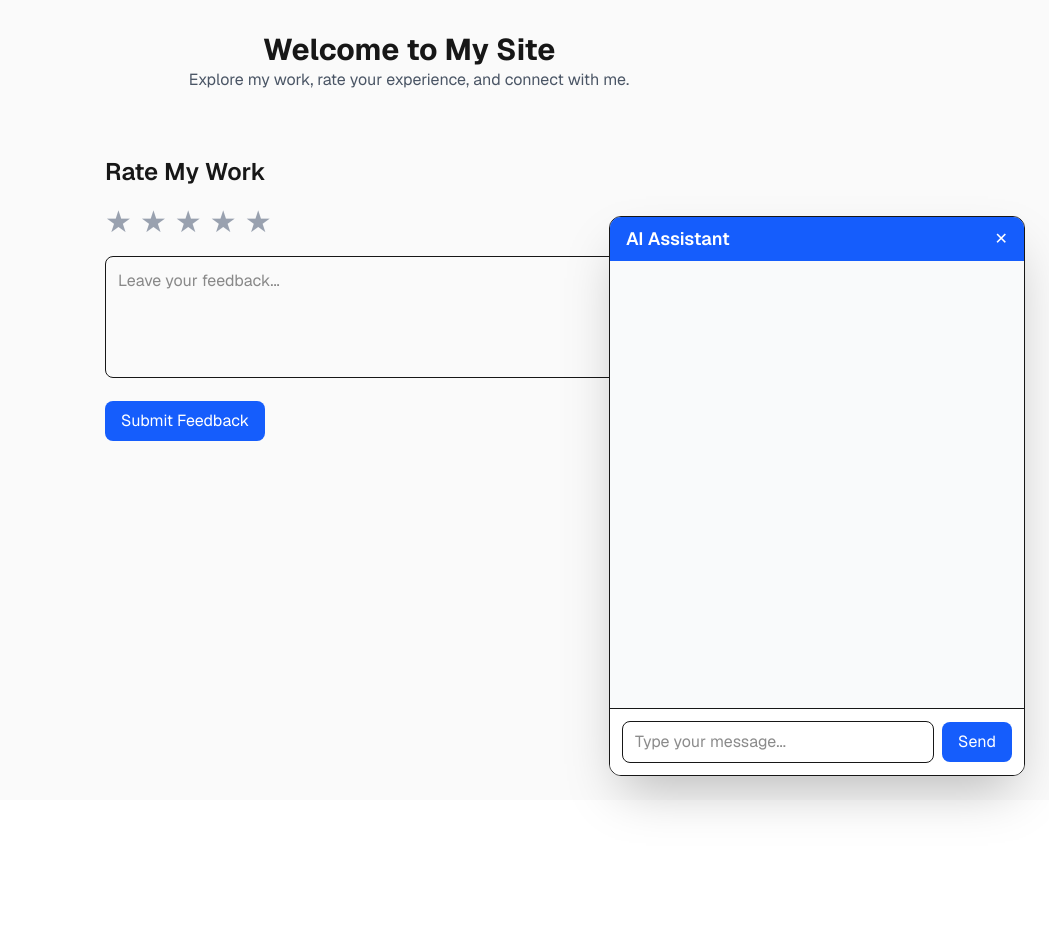
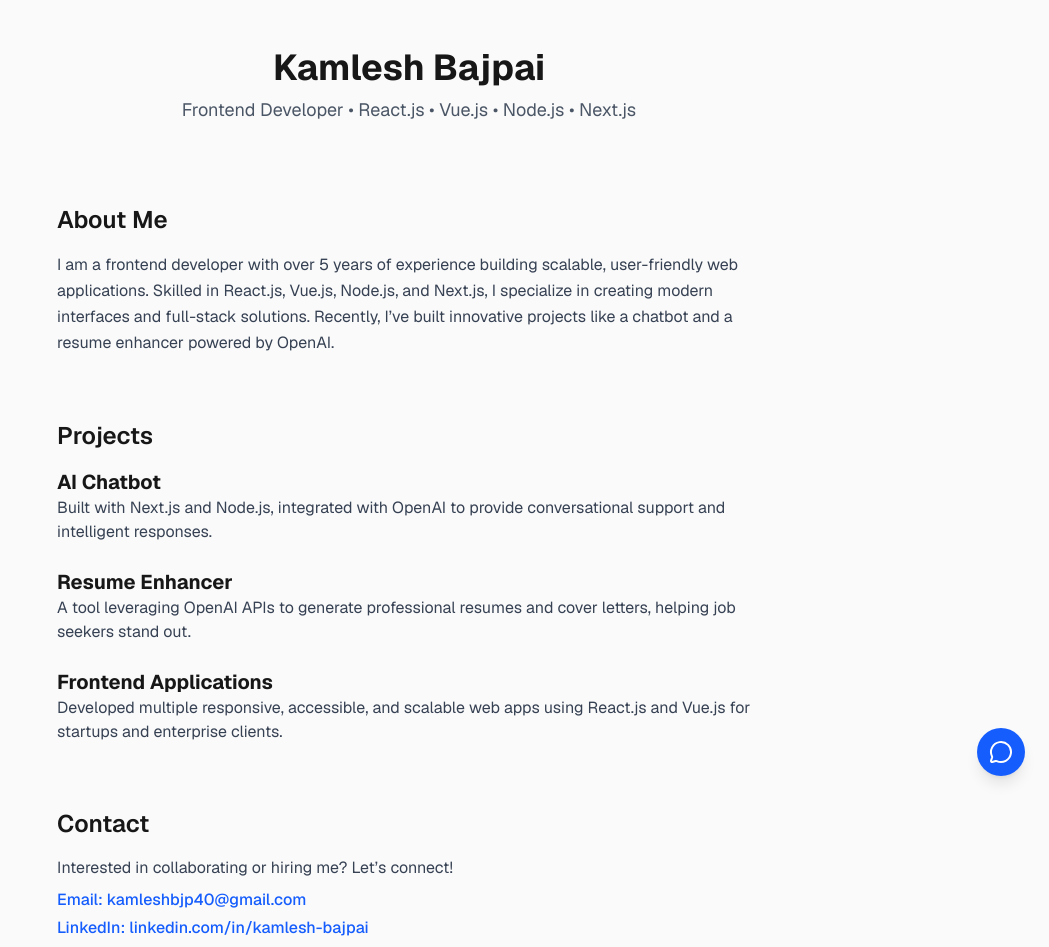
Before and after one commit to kamleshbajpai90/chatbot, a Next.js app: page / in a window 1280 px wide. Shown: the top 947 px of the page, without its empty margins (231-1280 px from the left). Before the commit the page ends 800 px from the top, so only its background shows below. Built offline with nearby package versions, Linux system fonts and the light colour scheme.

Commit message:
portfolio page added

```diff
--- a/src/app/api/resume-enhancer/route.ts
+++ b/src/app/api/resume-enhancer/route.ts
@@ -13,7 +13,7 @@ export async function POST(req: Request) {
   const text = await file.text();
 
   const model = new ChatOpenAI({
-    modelName: "gpt-5.5-mini",
+    modelName: "gpt-4o-mini",
     temperature: 0.7,
   });
 
--- /dev/null
+++ b/src/app/chatbot/page.tsx
@@ -0,0 +1,87 @@
+"use client";
+import { useState } from "react";
+import ChatbotWidget from "../components/ChatbotWidget";
+
+export default function Chatbot() {
+  const [rating, setRating] = useState(0);
+  const [hover, setHover] = useState(0);
+  const [feedback, setFeedback] = useState("");
+
+  const handleSubmit = async (e: React.FormEvent) => {
+    e.preventDefault();
+
+    const res = await fetch("/api/feedback", {
+      method: "POST",
+      headers: { "Content-Type": "application/json" },
+      body: JSON.stringify({ rating, feedback }),
+    });
+
+    const data = await res.json();
+
+    if (data.success) {
+      alert("Thank you for your feedback!");
+      setRating(0);
+      setFeedback("");
+    } else {
+      alert("Error saving feedback: " + data.error);
+    }
+  };
+
+
+  return (
+    <div className="min-h-screen bg-zinc-50 dark:bg-black font-sans">
+      <header className="p-8 text-center">
+        <h1 className="text-3xl font-bold">Welcome to My Site</h1>
+        <p className="text-gray-600 dark:text-gray-400">
+          Explore my work, rate your experience, and connect with me.
+        </p>
+      </header>
+
+      {/* Rating Section */}
+      <section className="max-w-2xl mx-auto p-8">
+        <h2 className="text-2xl font-semibold mb-4">Rate My Work</h2>
+        <form onSubmit={handleSubmit} className="space-y-4">
+          {/* Star Rating */}
+          <div className="flex space-x-2">
+            {[1, 2, 3, 4, 5].map((star) => (
+              <button
+                type="button"
+                key={star}
+                onClick={() => setRating(star)}
+                onMouseEnter={() => setHover(star)}
+                onMouseLeave={() => setHover(0)}
+                className={`text-3xl ${
+                  (hover || rating) >= star
+                    ? "text-yellow-400"
+                    : "text-gray-400"
+                }`}
+              >
+                ★
+              </button>
+            ))}
+          </div>
+
+          {/* Feedback Textarea */}
+          <textarea
+            value={feedback}
+            onChange={(e) => setFeedback(e.target.value)}
+            placeholder="Leave your feedback..."
+            className="w-full border rounded-lg p-3 focus:outline-none focus:ring-2 focus:ring-blue-500"
+            rows={4}
+          />
+
+          {/* Submit Button */}
+          <button
+            type="submit"
+            className="px-4 py-2 bg-blue-600 text-white rounded-lg hover:bg-blue-700 transition-colors"
+          >
+            Submit Feedback
+          </button>
+        </form>
+      </section>
+
+      {/* Chatbot Widget */}
+      <ChatbotWidget />
+    </div>
+  );
+}
--- a/src/app/components/ChatbotWidget.tsx
+++ b/src/app/components/ChatbotWidget.tsx
@@ -1,17 +1,19 @@
 "use client";
 import { useState } from "react";
 import ReactMarkdown from "react-markdown";
-import { MessageCircle } from "lucide-react"; // install lucide-react for icons
+import { MessageCircle } from "lucide-react";
 
 interface ChatbotWidgetProps {
   className?: string;
+  isOpen?: boolean; // new prop
 }
 
-export default function ChatbotWidget({ className }: ChatbotWidgetProps) {
+export default function ChatbotWidget({ className, isOpen = true }: ChatbotWidgetProps) {
+  // initialize state from prop
+  const [open, setOpen] = useState(isOpen);
   const [messages, setMessages] = useState<{ role: string; content: string }[]>([]);
   const [input, setInput] = useState("");
   const [loading, setLoading] = useState(false);
-  const [open, setOpen] = useState(true);
 
   const sendMessage = async () => {
     if (!input.trim()) return;
--- a/src/app/page.tsx
+++ b/src/app/page.tsx
@@ -1,87 +1,76 @@
 "use client";
-import { useState } from "react";
 import ChatbotWidget from "./components/ChatbotWidget";
 
 export default function Home() {
-  const [rating, setRating] = useState(0);
-  const [hover, setHover] = useState(0);
-  const [feedback, setFeedback] = useState("");
-
-  const handleSubmit = async (e: React.FormEvent) => {
-    e.preventDefault();
-
-    const res = await fetch("/api/feedback", {
-      method: "POST",
-      headers: { "Content-Type": "application/json" },
-      body: JSON.stringify({ rating, feedback }),
-    });
-
-    const data = await res.json();
-
-    if (data.success) {
-      alert("Thank you for your feedback!");
-      setRating(0);
-      setFeedback("");
-    } else {
-      alert("Error saving feedback: " + data.error);
-    }
-  };
-
-
   return (
     <div className="min-h-screen bg-zinc-50 dark:bg-black font-sans">
-      <header className="p-8 text-center">
-        <h1 className="text-3xl font-bold">Welcome to My Site</h1>
-        <p className="text-gray-600 dark:text-gray-400">
-          Explore my work, rate your experience, and connect with me.
+      {/* Header */}
+      <header className="p-12 text-center">
+        <h1 className="text-4xl font-bold">Kamlesh Bajpai</h1>
+        <p className="mt-2 text-lg text-gray-600 dark:text-gray-400">
+          Frontend Developer • React.js • Vue.js • Node.js • Next.js
         </p>
       </header>
 
-      {/* Rating Section */}
-      <section className="max-w-2xl mx-auto p-8">
-        <h2 className="text-2xl font-semibold mb-4">Rate My Work</h2>
-        <form onSubmit={handleSubmit} className="space-y-4">
-          {/* Star Rating */}
-          <div className="flex space-x-2">
-            {[1, 2, 3, 4, 5].map((star) => (
-              <button
-                type="button"
-                key={star}
-                onClick={() => setRating(star)}
-                onMouseEnter={() => setHover(star)}
-                onMouseLeave={() => setHover(0)}
-                className={`text-3xl ${
-                  (hover || rating) >= star
-                    ? "text-yellow-400"
-                    : "text-gray-400"
-                }`}
-              >
-                ★
-              </button>
-            ))}
+      {/* About Section */}
+      <section className="max-w-3xl mx-auto p-8">
+        <h2 className="text-2xl font-semibold mb-4">About Me</h2>
+        <p className="text-gray-700 dark:text-gray-300 leading-relaxed">
+          I am a frontend developer with over 5 years of experience building
+          scalable, user-friendly web applications. Skilled in React.js, Vue.js,
+          Node.js, and Next.js, I specialize in creating modern interfaces and
+          full-stack solutions. Recently, I’ve built innovative projects like a
+          chatbot and a resume enhancer powered by OpenAI.
+        </p>
+      </section>
+
+      {/* Projects Section */}
+      <section className="max-w-3xl mx-auto p-8">
+        <h2 className="text-2xl font-semibold mb-4">Projects</h2>
+        <div className="space-y-6">
+          <div>
+            <h3 className="text-xl font-bold">AI Chatbot</h3>
+            <p className="text-gray-700 dark:text-gray-300">
+              Built with Next.js and Node.js, integrated with OpenAI to provide
+              conversational support and intelligent responses.
+            </p>
           </div>
+          <div>
+            <h3 className="text-xl font-bold">Resume Enhancer</h3>
+            <p className="text-gray-700 dark:text-gray-300">
+              A tool leveraging OpenAI APIs to generate professional resumes and
+              cover letters, helping job seekers stand out.
+            </p>
+          </div>
+          <div>
+            <h3 className="text-xl font-bold">Frontend Applications</h3>
+            <p className="text-gray-700 dark:text-gray-300">
+              Developed multiple responsive, accessible, and scalable web apps
+              using React.js and Vue.js for startups and enterprise clients.
+            </p>
+          </div>
+        </div>
+      </section>
 
-          {/* Feedback Textarea */}
-          <textarea
-            value={feedback}
-            onChange={(e) => setFeedback(e.target.value)}
-            placeholder="Leave your feedback..."
-            className="w-full border rounded-lg p-3 focus:outline-none focus:ring-2 focus:ring-blue-500"
-            rows={4}
-          />
-
-          {/* Submit Button */}
-          <button
-            type="submit"
-            className="px-4 py-2 bg-blue-600 text-white rounded-lg hover:bg-blue-700 transition-colors"
-          >
-            Submit Feedback
-          </button>
-        </form>
+      {/* Contact Section */}
+      <section className="max-w-3xl mx-auto p-8">
+        <h2 className="text-2xl font-semibold mb-4">Contact</h2>
+        <p className="text-gray-700 dark:text-gray-300">
+          Interested in collaborating or hiring me? Let’s connect!
+        </p>
+        <p className="mt-2 text-blue-600 dark:text-blue-400 font-medium">
+          Email: kamleshbjp40@gmail.com
+        </p>
+        <p className="mt-1 text-blue-600 dark:text-blue-400 font-medium">
+          LinkedIn: linkedin.com/in/kamlesh-bajpai
+        </p>
+        <p className="mt-1 text-blue-600 dark:text-blue-400 font-medium">
+          GitHub: github.com/kamleshbajpai90
+        </p>
       </section>
 
       {/* Chatbot Widget */}
-      <ChatbotWidget />
+      <ChatbotWidget isOpen={false} />
     </div>
   );
 }
```
Also changed, not shown: 1 other file (tests, documents, lock files or other folders).
